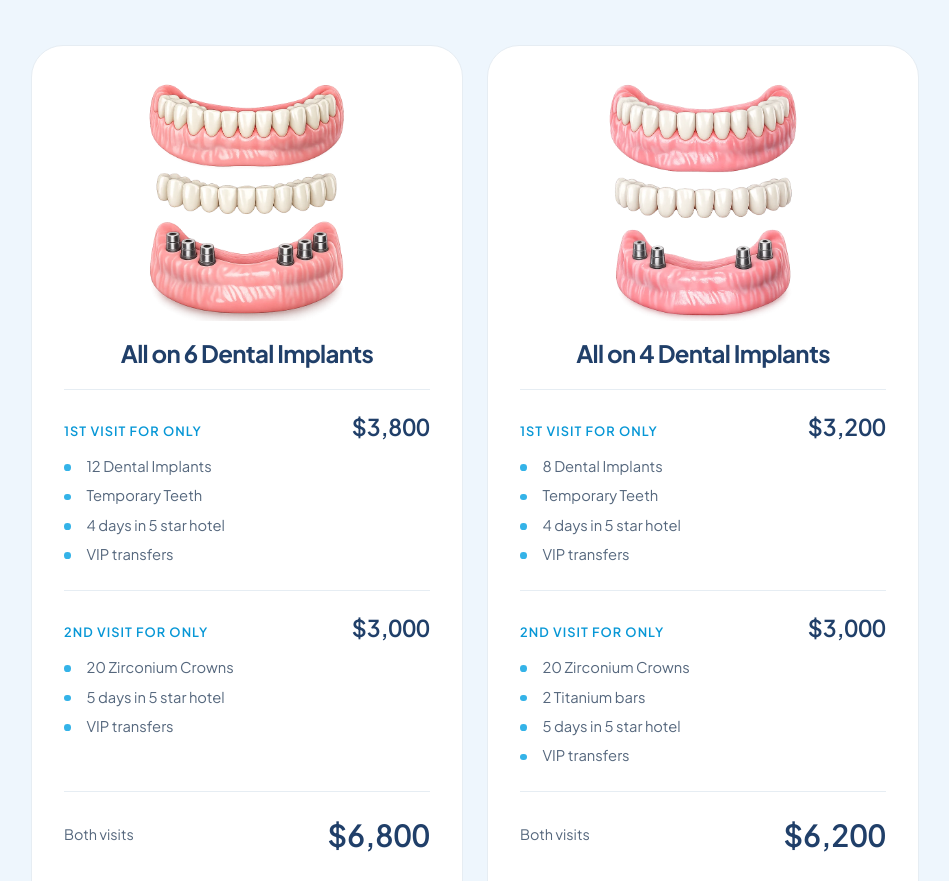
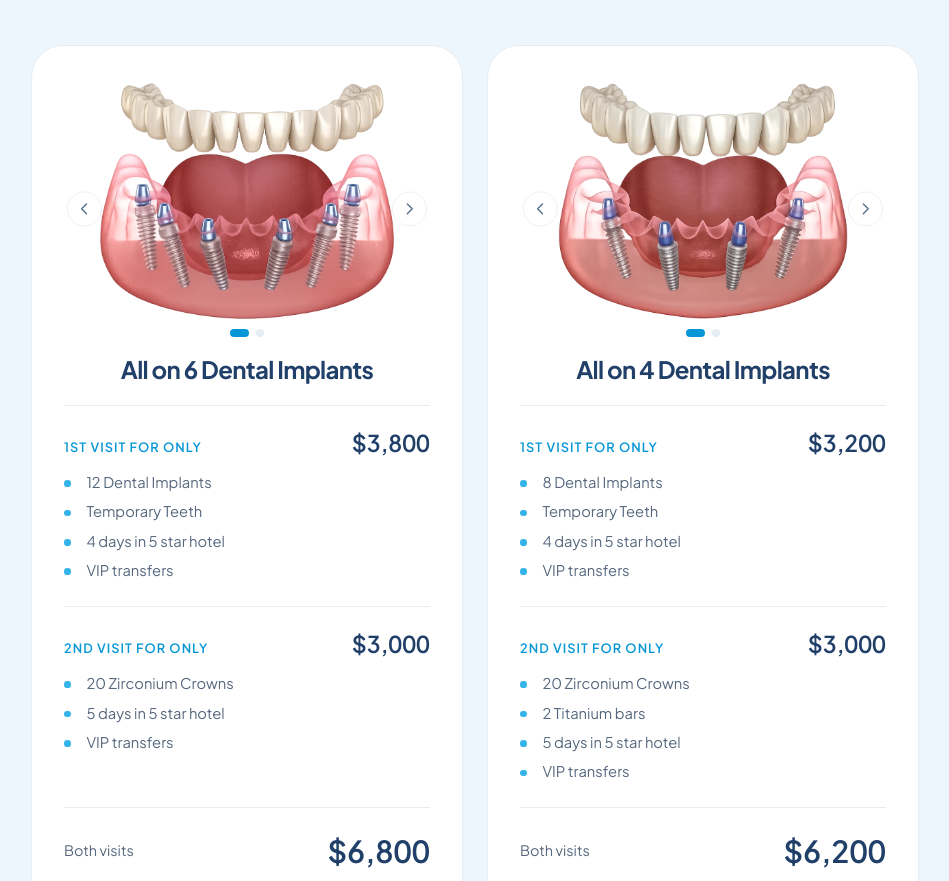
Before and after one commit to Nedal-Elnono/velaxa-landing-preview, a plain HTML site: page index.html in a window 1280 px wide. Shown: the part 2764-3645 px from the top of the page, without its empty margins (165-1114 px from the left). Drawn offline with Linux system fonts and the light colour scheme.

Commit message:
Two illustrations per package with an arrow gallery

```diff
--- a/css/style.css
+++ b/css/style.css
@@ -513,13 +513,42 @@ a { color: inherit; text-decoration: none; }
 /* A diagram sits above each title so the 4-vs-6 difference reads at a glance,
    before anyone starts comparing the two lists. Contain, not cover: these are
    technical illustrations and must not be cropped. */
+/* Two illustrations per package, flipped with the arrows. Every render was
+   normalised to the same subject height, so the arch stays the same size on
+   every slide and in both cards. */
+.plan-gallery { position: relative; overflow: hidden; margin-bottom: 1.2rem; }
+.plan-track { display: flex; transition: transform 0.4s cubic-bezier(0.22, 0.61, 0.36, 1); }
 .plan-figure {
-  /* Fixed height + contain: both renders were normalised to the same subject
-     height, so this makes the two arches appear at identical scale in the two
-     cards regardless of their differing widths. */
+  flex: 0 0 100%;
   display: block; width: 100%; height: 15rem;
   object-fit: contain;
-  margin-bottom: 1.2rem;
+}
+
+.gal-btn {
+  position: absolute; top: 50%; translate: 0 -50%;
+  display: grid; place-items: center;
+  width: 2.2rem; height: 2.2rem; padding: 0;
+  border: 1px solid var(--line); border-radius: 50%;
+  background: rgba(255, 255, 255, 0.92); color: var(--navy);
+  cursor: pointer; opacity: 0.75;
+  transition: opacity 0.2s ease, background 0.2s ease;
+}
+.gal-btn svg { width: 1.05rem; height: 1.05rem; }
+.gal-btn:hover { opacity: 1; background: var(--white); }
+.gal-prev { left: 0.2rem; }
+.gal-next { right: 0.2rem; }
+
+.gal-dots { display: flex; justify-content: center; gap: 0.4rem; margin-top: 0.5rem; }
+.gal-dots button {
+  width: 0.5rem; height: 0.5rem; padding: 0;
+  border: 0; border-radius: 50%; cursor: pointer;
+  background: var(--line);
+  transition: background 0.2s ease, width 0.2s ease;
+}
+.gal-dots button[aria-current="true"] { background: var(--sky); width: 1.2rem; border-radius: 999px; }
+
+@media (prefers-reduced-motion: reduce) {
+  .plan-track { transition: none; }
 }
 .plan h3 {
   font-size: 1.5rem; font-weight: 700;
--- a/index.html
+++ b/index.html
@@ -299,9 +299,21 @@
 
     <div class="plan-grid">
       <article class="plan">
-        <img class="plan-figure" src="assets/plan-6.webp"
-             width="587" height="700" loading="lazy" decoding="async"
-             alt="Diagram of 6 dental implants supporting a full arch" />
+        <div class="plan-gallery" data-gallery>
+          <div class="plan-track" data-track>
+            <img class="plan-figure" src="assets/plan6-a.webp"
+                 width="869" height="700" loading="lazy" decoding="async" alt="Six dental implants placed in the lower jaw" />
+            <img class="plan-figure" src="assets/plan6-b.webp"
+                 width="587" height="700" loading="lazy" decoding="async" alt="Six abutments ready for a full-arch bridge" />
+          </div>
+          <button class="gal-btn gal-prev" type="button" data-prev aria-label="Previous illustration">
+            <svg viewBox="0 0 24 24" aria-hidden="true"><path d="M15 5l-7 7 7 7" fill="none" stroke="currentColor" stroke-width="2" stroke-linecap="round" stroke-linejoin="round"/></svg>
+          </button>
+          <button class="gal-btn gal-next" type="button" data-next aria-label="Next illustration">
+            <svg viewBox="0 0 24 24" aria-hidden="true"><path d="M9 5l7 7-7 7" fill="none" stroke="currentColor" stroke-width="2" stroke-linecap="round" stroke-linejoin="round"/></svg>
+          </button>
+          <div class="gal-dots" data-dots></div>
+        </div>
         <h3>All on 6 Dental Implants</h3>
 
         <div class="visit">
@@ -323,9 +335,21 @@
       </article>
 
       <article class="plan">
-        <img class="plan-figure" src="assets/plan-4.webp"
-             width="567" height="700" loading="lazy" decoding="async"
-             alt="Diagram of 4 dental implants supporting a full arch" />
+        <div class="plan-gallery" data-gallery>
+          <div class="plan-track" data-track>
+            <img class="plan-figure" src="assets/plan4-a.webp"
+                 width="860" height="700" loading="lazy" decoding="async" alt="Four dental implants placed in the lower jaw" />
+            <img class="plan-figure" src="assets/plan4-b.webp"
+                 width="567" height="700" loading="lazy" decoding="async" alt="Four abutments ready for a full-arch bridge" />
+          </div>
+          <button class="gal-btn gal-prev" type="button" data-prev aria-label="Previous illustration">
+            <svg viewBox="0 0 24 24" aria-hidden="true"><path d="M15 5l-7 7 7 7" fill="none" stroke="currentColor" stroke-width="2" stroke-linecap="round" stroke-linejoin="round"/></svg>
+          </button>
+          <button class="gal-btn gal-next" type="button" data-next aria-label="Next illustration">
+            <svg viewBox="0 0 24 24" aria-hidden="true"><path d="M9 5l7 7-7 7" fill="none" stroke="currentColor" stroke-width="2" stroke-linecap="round" stroke-linejoin="round"/></svg>
+          </button>
+          <div class="gal-dots" data-dots></div>
+        </div>
         <h3>All on 4 Dental Implants</h3>
 
         <div class="visit">
--- a/js/main.js
+++ b/js/main.js
@@ -212,6 +212,61 @@ document.querySelectorAll(".marquee-track").forEach((track) => {
   Array.from(track.children).forEach(clone);
 });
 
+/* ── Package illustration galleries ───────────────────────
+   Arrows, dots, keyboard and swipe over a flex track. Works for any number of
+   slides, so a third illustration is just another <img> in the markup.
+─────────────────────────────────────────────────────────── */
+document.querySelectorAll("[data-gallery]").forEach((gallery) => {
+  const track = gallery.querySelector("[data-track]");
+  const dots = gallery.querySelector("[data-dots]");
+  const slides = Array.from(track.children);
+  if (slides.length < 2) {
+    gallery.querySelectorAll("button").forEach((b) => b.remove());
+    return;
+  }
+
+  let index = 0;
+
+  slides.forEach((_, i) => {
+    const dot = document.createElement("button");
+    dot.type = "button";
+    dot.setAttribute("aria-label", `Illustration ${i + 1} of ${slides.length}`);
+    dot.addEventListener("click", () => go(i));
+    dots.appendChild(dot);
+  });
+
+  function go(next) {
+    index = (next + slides.length) % slides.length;
+    track.style.transform = `translateX(-${index * 100}%)`;
+    Array.from(dots.children).forEach((d, i) =>
+      d.setAttribute("aria-current", String(i === index))
+    );
+    /* keep off-screen slides out of the tab order and the a11y tree */
+    slides.forEach((s, i) => (i === index ? s.removeAttribute("aria-hidden")
+                                          : s.setAttribute("aria-hidden", "true")));
+  }
+
+  gallery.querySelector("[data-prev]").addEventListener("click", () => go(index - 1));
+  gallery.querySelector("[data-next]").addEventListener("click", () => go(index + 1));
+
+  gallery.addEventListener("keydown", (e) => {
+    if (e.key === "ArrowLeft") { e.preventDefault(); go(index - 1); }
+    if (e.key === "ArrowRight") { e.preventDefault(); go(index + 1); }
+  });
+
+  /* Swipe, with a threshold so a scroll gesture is not read as a flick */
+  let startX = null;
+  gallery.addEventListener("pointerdown", (e) => { startX = e.clientX; }, { passive: true });
+  gallery.addEventListener("pointerup", (e) => {
+    if (startX === null) return;
+    const dx = e.clientX - startX;
+    if (Math.abs(dx) > 40) go(index + (dx < 0 ? 1 : -1));
+    startX = null;
+  }, { passive: true });
+
+  go(0);
+});
+
 /* ── Before / after sliders ───────────────────────────────── */
 document.querySelectorAll("[data-ba]").forEach((box) => {
   const range = box.querySelector("input[type=range]");
```
Also changed, not shown: assets/plan4-a.webp (added), assets/plan4-b.webp (renamed from assets/plan-4.webp), assets/plan6-a.webp (added), assets/plan6-b.webp (renamed from assets/plan-6.webp).
